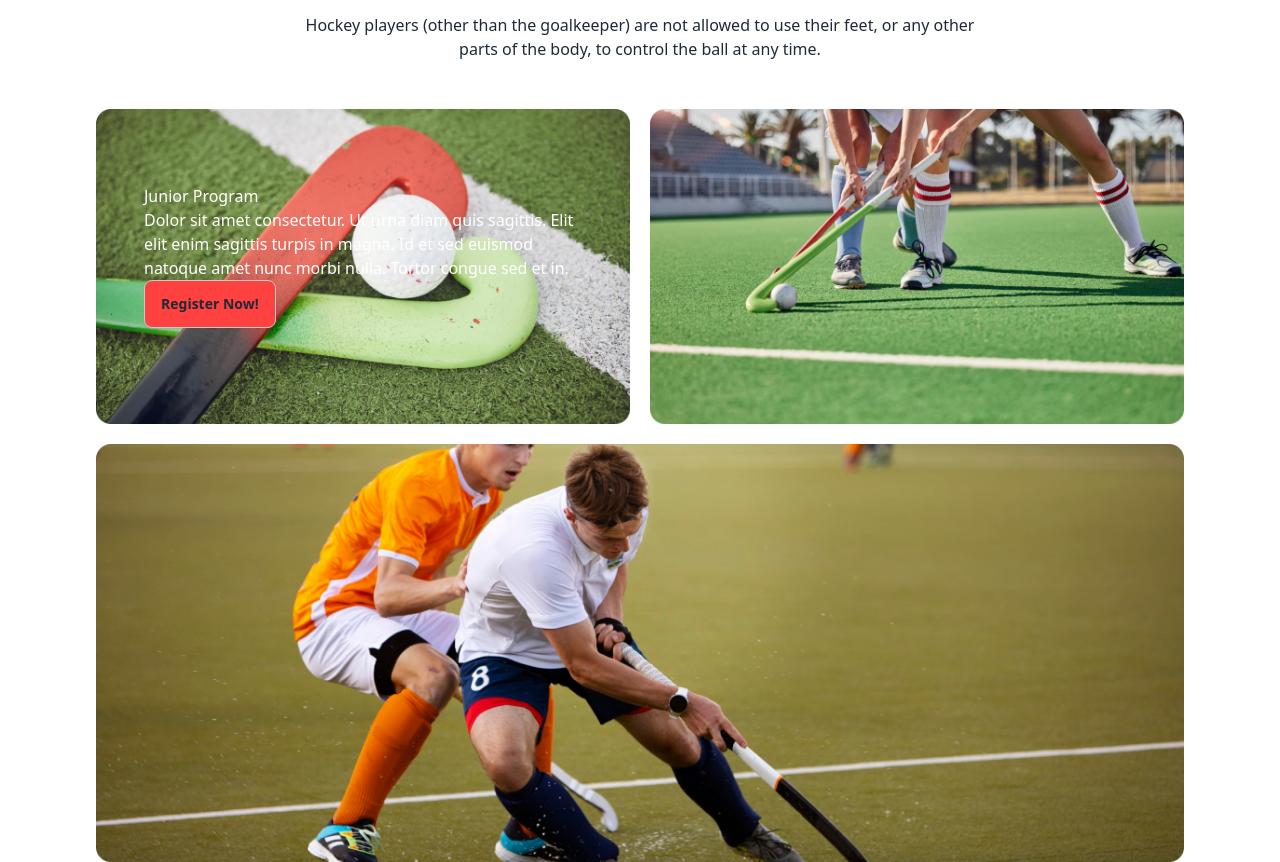
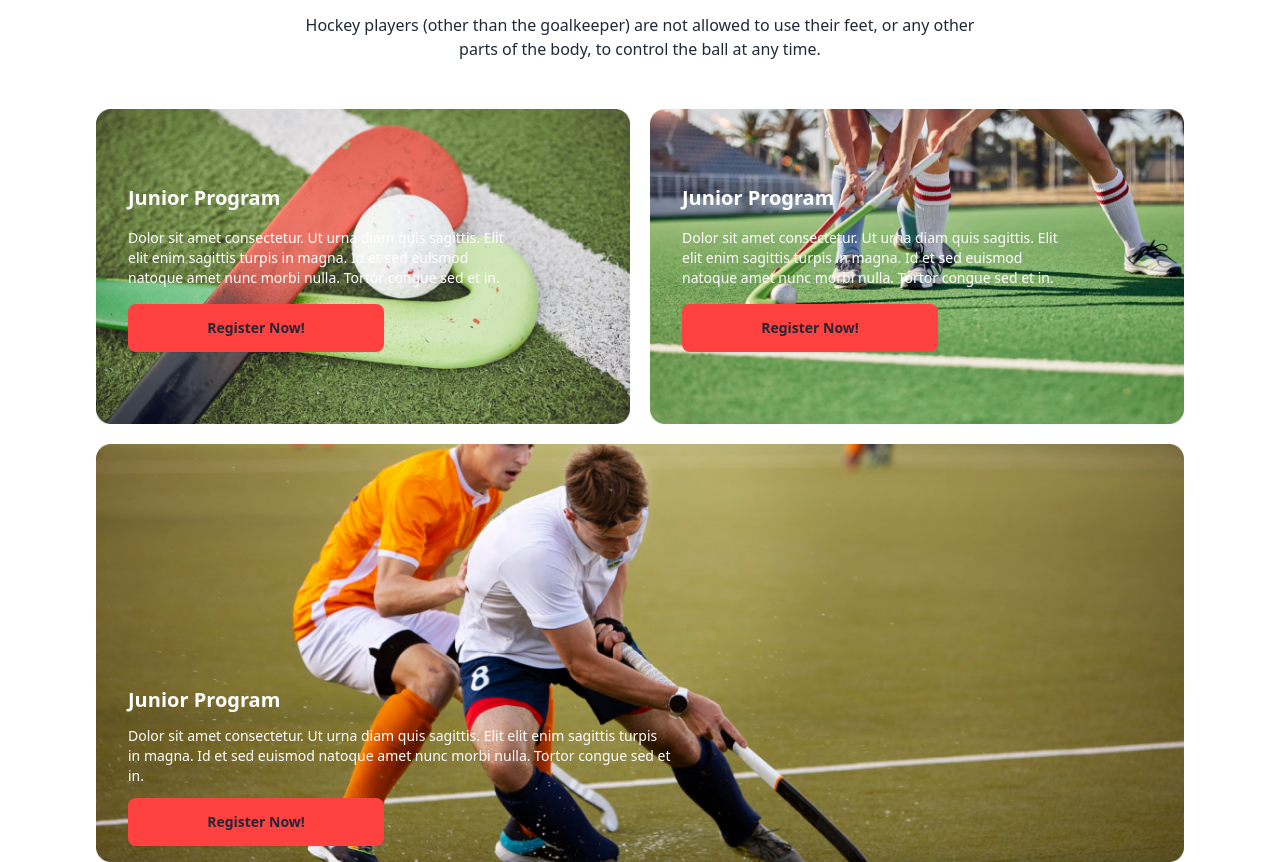
Before and after one commit to RimonWEB/B9A3-Hockeys, a plain HTML site: page index.html in a window 1280 px wide. Shown: the part 1252-2114 px from the top of the page. Drawn offline with nearby package versions, Linux system fonts and the light colour scheme.

Commit message:
here is my code

```diff
--- a/index.html
+++ b/index.html
@@ -128,32 +128,47 @@
                 <p>Hockey players (other than the goalkeeper) are not allowed to use their feet, or any other <br> parts of the body, to control the ball at any time.</p>
             </div>
 
-            <div class="grid gap-5 grid-cols-1 lg:grid-cols-2 lg:mx-24">
+            <div class="grid gap-5 sm:grid-cols-1 lg:grid-cols-2 lg:mx-24">
                 <!-- first img -->
-                <div class="relative shadow-lime-300">
+                    <div class="relative">
                     <img src="Images/2.png" alt="">
-                    <div class="absolute -mt-60 mx-12 my-8 text-white">
-                        <h2>Junior Program</h2>
-                        <p>Dolor sit amet consectetur. Ut urna diam quis sagittis. Elit elit
+                    <div class="absolute -mt-44 ml-8 w-60  lg:space-y-4 text-white lg:-mt-60 lg:w-96">
+                        <h2 class="font-xl text-xl font-bold">Junior Program</h2>
+                        <p class="text-sm">Dolor sit amet consectetur. Ut urna diam quis sagittis. Elit elit
                             enim sagittis turpis in magna. Id et sed euismod natoque amet nunc morbi nulla. Tortor congue sed et in.</p>
-                            <button class="btn btn-active bg-[#FF4240]">Register Now!</button>
+                            <div class="">
+                              <button class=" lg: btn btn-wide bg-[#FF4240] border-none">Register Now!</button>
+                            </div>
                     </div>
                 </div>
                 <!-- second img -->
                 <div>
                     <img src="Images/3.png" alt="">
-                    <div>
-
-                    </div>
+                    <div class="absolute -mt-44 ml-8 w-60  lg:space-y-4 text-white lg:-mt-60 lg:w-96">
+                      <h2 class="font-xl text-xl font-bold">Junior Program</h2>
+                      <p class="text-sm">Dolor sit amet consectetur. Ut urna diam quis sagittis. Elit elit
+                          enim sagittis turpis in magna. Id et sed euismod natoque amet nunc morbi nulla. Tortor congue sed et in.</p>
+                          <div class="">
+                            <button class=" lg: btn btn-wide bg-[#FF4240] border-none">Register Now!</button>
+                          </div>
+                  </div>
 
                 </div>
                 <!-- third img -->
-                <div class="col-span-1 lg:col-span-2">
-                    <img src="Images/4.png" alt="">
-                    <div>
+                <div class="col-span-1 lg:col-span-2 relative">
+                    <div class=" lg:w-full ">
+                      <img src="Images/4.png" alt="">
+                    </div>
+                    <div class="absolute w-60 -mt-32 lg:w-6/12 lg:-mt-44 ml-8 text-white lg:space-y-3">
+                        <h2 class="font-xl text-xl font-bold">Junior Program</h2>
+                        <p class="text-sm ">Dolor sit amet consectetur. Ut urna diam quis sagittis. Elit elit
+                            enim sagittis turpis in magna. Id et sed euismod natoque amet nunc morbi nulla. Tortor congue sed et in.</p>
+
+                            <button class="btn btn-wide bg-[#FF4240] border-none">Register Now!</button>
 
                     </div>
                 </div>
+
 
             </div>
         </div>
```
